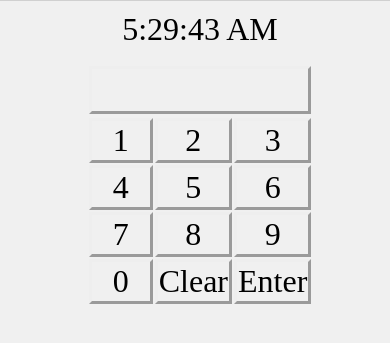
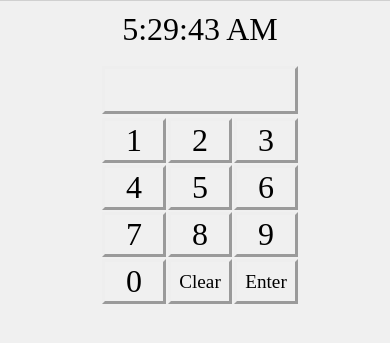
Before and after one commit to JamesLikier/timeclock, a Python web app: template templates/index.html in a window 390 px wide. Shown: the part 56-399 px from the top of the page. Run offline with Jinja, Linux system fonts and the light colour scheme; the template is opened without the code that fills it, so the values that code supplies are empty.

Commit message:
timeclock.css: Fixed issue with numpad enter and clear button styles.

```diff
--- a/static/timeclock.css
+++ b/static/timeclock.css
@@ -55,11 +55,8 @@
     .punch-clock td {
         font-size: 2em;
     }
-    .numpad-clear {
-        font-size: 1em;
-    }
-    .numpad-enter {
-        font-size: 1em;
+    td.numpad-clear, td.numpad-enter {
+        font-size: 1.2em;
     }
 }
 
@@ -89,6 +86,9 @@
     }
     .punch-clock td {
         font-size: 4em;
+    }
+    td.numpad-clear, td.numpad-enter {
+        font-size: 3em;
     }
 }
 .t-fade {
```
